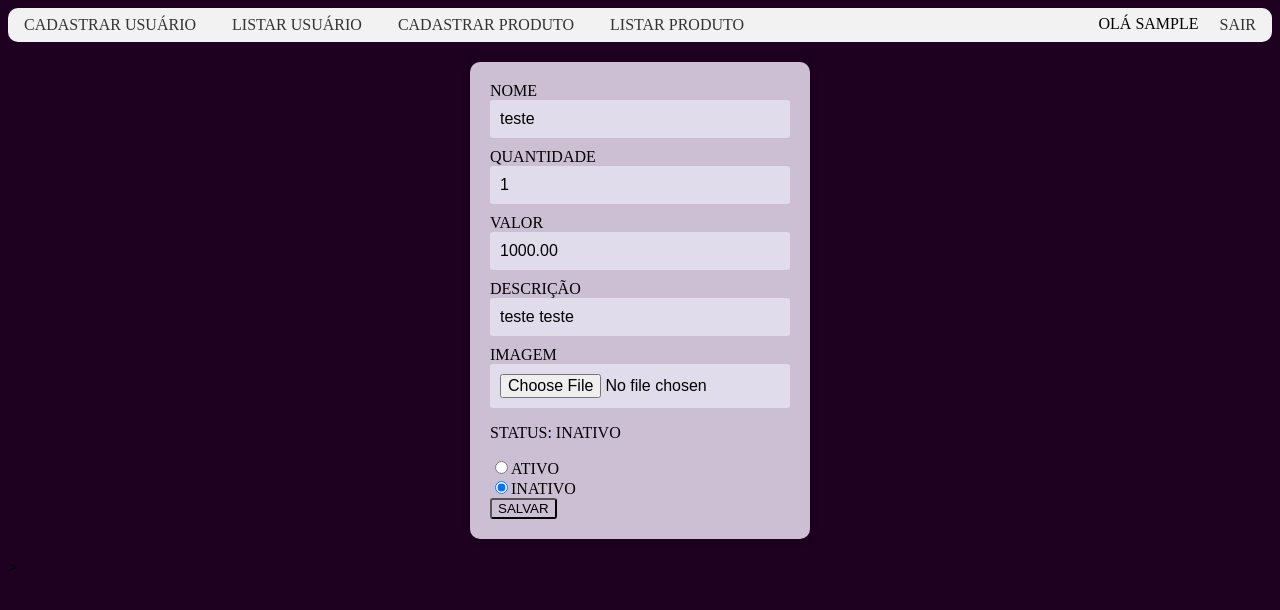
After one commit to MuliroMatt/ecommerce_php, a PHP site: page /alteraproduto.php?id=1 in a window 1280 px wide. The commit adds this page. Shown: the top 610 px of the page. Run offline with PHP 8.4, Linux system fonts and the light colour scheme; a user stored in the database is signed in; data comes from the database, SQL or seed files in the repository.

Commit message:
31/10/23

```diff
--- /dev/null
+++ b/ecommerceti26/alteraproduto.php
@@ -0,0 +1,70 @@
+<?php
+include("cabecalho.php");
+
+if ($_SERVER['REQUEST_METHOD'] == 'POST') {
+    $id = $_POST['id'];
+    $nome = $_POST['nome'];
+    $descricao = $_POST['descricao'];
+    $quantidade = $_POST['quantidade'];
+    $valor = $_POST['valor'];
+    $imagem = $_POST['imagem'];
+    $ativo = $_POST['ativo'];
+
+    $sql = "UPDATE produtos SET pro_nome = '$nome', pro_descricao = '$descricao', pro_quantidade = '$quantidade',
+    pro_valor = '$valor', pro_imagem = '$imagem', pro_ativo = '$ativo' WHERE pro_id = $id";
+
+    mysqli_query($link, $sql);
+
+    echo "<script>window.alert('PRODUTO ALTERADO COM SUCESSO!');</script>";
+    echo "<script>window.location.href='listaproduto.php';</script>";
+    exit();
+}
+
+$id = $_GET['id'];
+$sql = "SELECT * FROM produtos WHERE pro_id = '$id'";
+$retorno = mysqli_query($link, $sql);
+
+while ($tbl = mysqli_fetch_array($retorno)) {
+    $nome = $tbl[1];
+    $descricao = $tbl[2];
+    $quantidade = $tbl[3];
+    $valor = $tbl[4];
+    $imagem = $tbl[5];
+    $ativo = $tbl[6];
+}
+?>
+
+<!DOCTYPE html>
+<html>
+    <head>
+        <meta charset="UTF-8">
+        <meta http-equiv="X-UA-Compatible" content="IE-edge">
+        <meta name="viewport" content="width=device-width, initial-scale=1.0">
+        <link rel="stylesheet" href="./css/estiloadm.css">
+        <title>ALTERA PRODUTO</title>
+    </head>
+    <div>
+        <form action="alteraproduto.php" method="post">
+            <input type="hidden" name="id" value="<?=$id ?>">
+            <label>NOME</label>
+            <input type="text" name="nome" value="<?=$nome ?>" required>
+            <label>QUANTIDADE</label>
+            <input type="number" name="quantidade" value="<?=$quantidade ?>" required>
+            <label>VALOR</label>
+            <input type="decimal" name="valor" value="<?=$valor ?>" required>
+            <label>DESCRIÇÃO</label>
+            <input type="text" name="descricao" value="<?=$descricao ?>" required>
+            <label>IMAGEM</label>
+            <input type="file" name="imagem" value="<?=$imagem ?>">
+            <p></p>
+            <label>STATUS: <?= $check = ($ativo == 's') ? "ATIVO" : "INATIVO" ?></label>
+            <p></p>
+            <input type="radio" name="ativo" value="s"
+            <?= $ativo == "s" ? "checked" : "" ?>>ATIVO<br>
+            <input type="radio" name="ativo" value="n"
+            <?= $ativo == "n" ? "checked" : "" ?>>INATIVO<br>
+
+            <input type="submit" value="SALVAR">
+        </form>
+    </div>>
+</html>
--- /dev/null
+++ b/ecommerceti26/cabecalho.php
@@ -0,0 +1,30 @@
+<?php
+include("conectadb.php");
+session_start();
+isset($_SESSION['nomeusuario'])?$nomeusuario = $_SESSION['nomeusuario']: "";
+$nomeusuario = $_SESSION['nomeusuario'];
+
+?>
+<div>
+    <ul class="menu">
+        <li><a href="cadastrousuario.php">CADASTRAR USUÁRIO</a></li>
+        <li><a href="listausuario.php">LISTAR USUÁRIO</a></li>
+        <li><a href="cadastraproduto.php">CADASTRAR PRODUTO</a></li>
+        <li><a href="listaproduto.php">LISTAR PRODUTO</a></li>
+        <!-- <li><a href="listacliente.php">LISTAR CLIENTES</a></li>
+        <li><a href="vendas.php">VENDAS</a></li>  -->
+        <li class="menuloja"><a href="logout.php">SAIR</a></li>
+
+        <!--VALIDA SE SESSÃO DE USUARIO ESTÁ AUTENTICADA, SENÃO, RETORNA PARA LOGIN -->
+        <?php
+        if($nomeusuario != null) {
+        ?>
+        <li class="profile">OLÁ <?= strtoupper($nomeusuario) ?></li>
+        <?php
+        } else {
+            echo "<script>window.alert('USUÁRIO NÃO AUTENTICADO');
+            window.location.href='login.php';</script>";
+        }
+        ?>
+    </ul>
+</div>
--- a/ecommerceti26/conectadb.php
+++ b/ecommerceti26/conectadb.php
@@ -9,7 +9,6 @@
     $senha = "123";
 //* link de conexao com o banco
     $link = mysqli_connect($servidor, $usuario, $senha, $banco);
-    echo("deu bom");
 
 
 ?>
--- a/ecommerceti26/listaproduto.php
+++ b/ecommerceti26/listaproduto.php
@@ -1,6 +1,6 @@
 <?php
     #ABRE UMA CONEXÃO COM O BANCO DE DADOS
-    include("conectadb.php");
+    include("cabecalho.php");
 
     #PASSANDO UMA INSTRUÇÃO AO BANCO DE DADOS
     $sql = "SELECT * FROM produtos WHERE pro_ativo = 's'";
--- a/ecommerceti26/listausuario.php
+++ b/ecommerceti26/listausuario.php
@@ -1,6 +1,6 @@
 <?php
     #ABRE UMA CONEXÃO COM O BANCO DE DADOS
-    include("conectadb.php");
+    include("cabecalho.php");
 
     #PASSANDO UMA INSTRUÇÃO AO BANCO DE DADOS
     $sql = "SELECT * FROM usuarios WHERE usu_ativo = 's'";
```
Also changed, not shown: ecommerceti26/alterausuario.php (added, +69 -0 lines), ecommerceti26/cadastraproduto.php (+4 -5 lines), ecommerceti26/cadastrousuario.php (+15 -2 lines), ecommerceti26/login.php (added, +56 -0 lines), ecommerceti26/logout.php (added, +10 -0 lines), ecommerceti26/css/estiloadm.css (line endings or trailing spaces).
